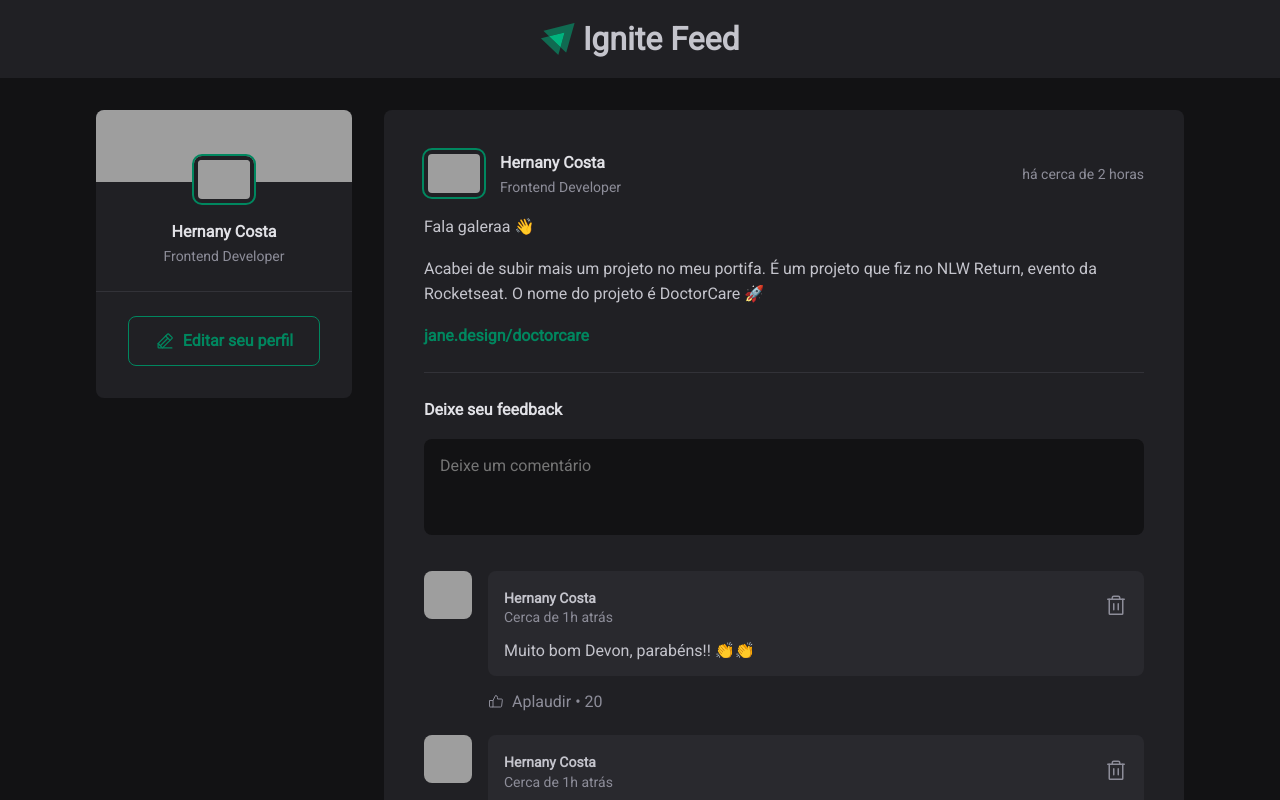
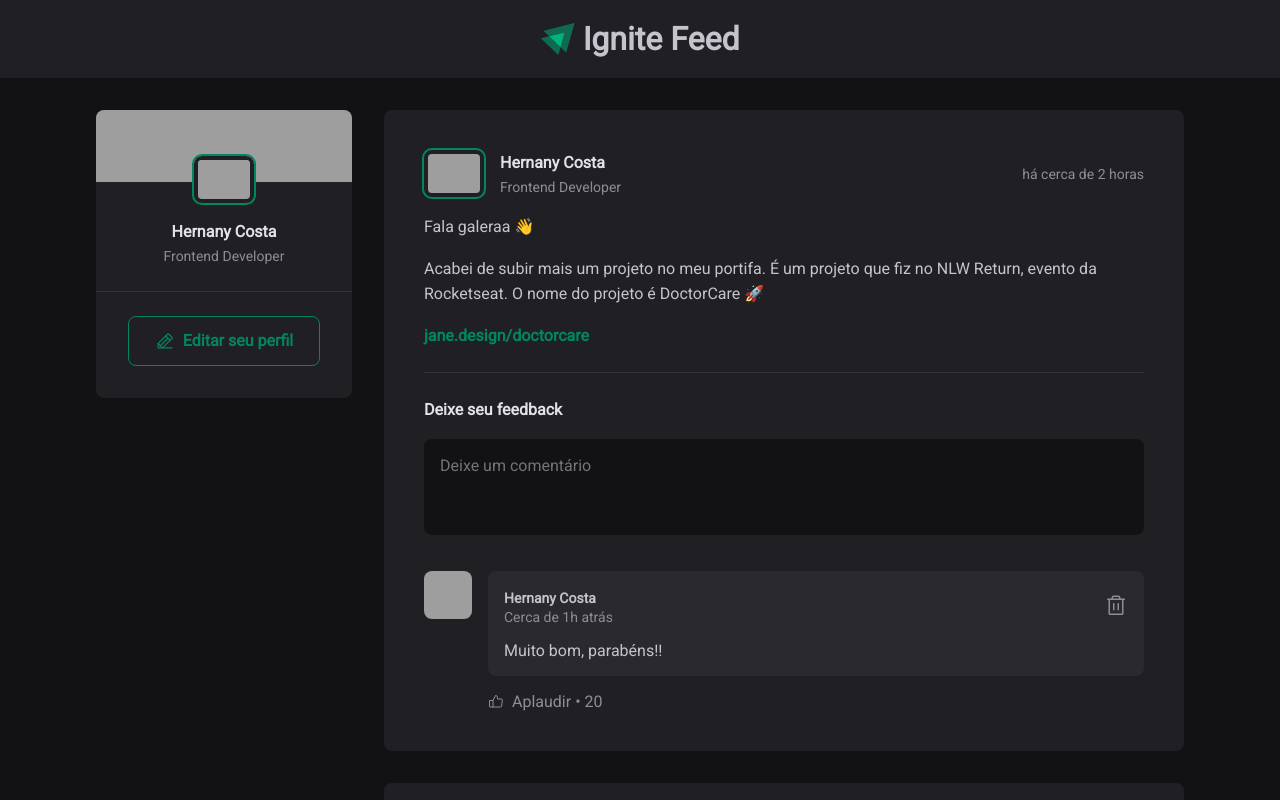
Before and after one commit to hernanytec/ignite-react-feed, a React (Vite) app: page / in a window 1280 px wide. Shown: the top 800 px of the page. Built offline with nearby package versions, Linux system fonts and the light colour scheme; grey boxes are pictures that could not be loaded.

Commit message:
feat: post new comment

```diff
--- a/src/components/Comment.tsx
+++ b/src/components/Comment.tsx
@@ -3,7 +3,7 @@ import { Avatar } from "./Avatar";
 
 import styles from "./Comment.module.css";
 
-export function Comment() {
+export function Comment({ content }: any) {
   return (
     <div className={styles.comment}>
       <Avatar src="https:github.com/hernanytec.png" />
@@ -26,7 +26,7 @@ export function Comment() {
             </button>
           </header>
 
-          <p>Muito bom Devon, parabéns!! 👏👏</p>
+          <p>{content}</p>
         </div>
 
         <footer>
--- a/src/components/Post.tsx
+++ b/src/components/Post.tsx
@@ -1,10 +1,15 @@
+import { useState } from "react";
 import { format, formatDistanceToNow } from "date-fns";
 import ptBR from "date-fns/locale/pt-BR";
 import { Avatar } from "./Avatar";
 import { Comment } from "./Comment";
+
 import styles from "./Post.module.css";
 
 export function Post({ author, publishedAt, content }: any) {
+  const [comments, setComments] = useState(["Muito bom, parabéns!! "]);
+  const [newCommentText, setNewCommentText] = useState("");
+
   const publishedDateFormatted = format(
     publishedAt,
     "d 'de' LLLL 'às' HH:hh'h'",
@@ -15,6 +20,13 @@ export function Post({ author, publishedAt, content }: any) {
     locale: ptBR,
     addSuffix: true,
   });
+
+  const handleCreateNewComment = (e: any) => {
+    e.preventDefault();
+
+    setComments((prevState) => [...prevState, newCommentText]);
+    setNewCommentText("");
+  };
 
   return (
     <article className={styles.post}>
@@ -47,9 +59,14 @@ export function Post({ author, publishedAt, content }: any) {
         })}
       </div>
 
-      <form className={styles.commentForm}>
+      <form onSubmit={handleCreateNewComment} className={styles.commentForm}>
         <strong>Deixe seu feedback</strong>
-        <textarea placeholder="Deixe um comentário" />
+        <textarea
+          name="comment"
+          placeholder="Deixe um comentário"
+          value={newCommentText}
+          onChange={(e) => setNewCommentText(e.target.value)}
+        />
 
         <footer>
           <button type="submit">Comentar</button>
@@ -57,9 +74,9 @@ export function Post({ author, publishedAt, content }: any) {
       </form>
 
       <div className={styles.commentList}>
-        <Comment />
-        <Comment />
-        <Comment />
+        {comments.map((comment, index) => (
+          <Comment key={index} content={comment} />
+        ))}
       </div>
     </article>
   );
```
